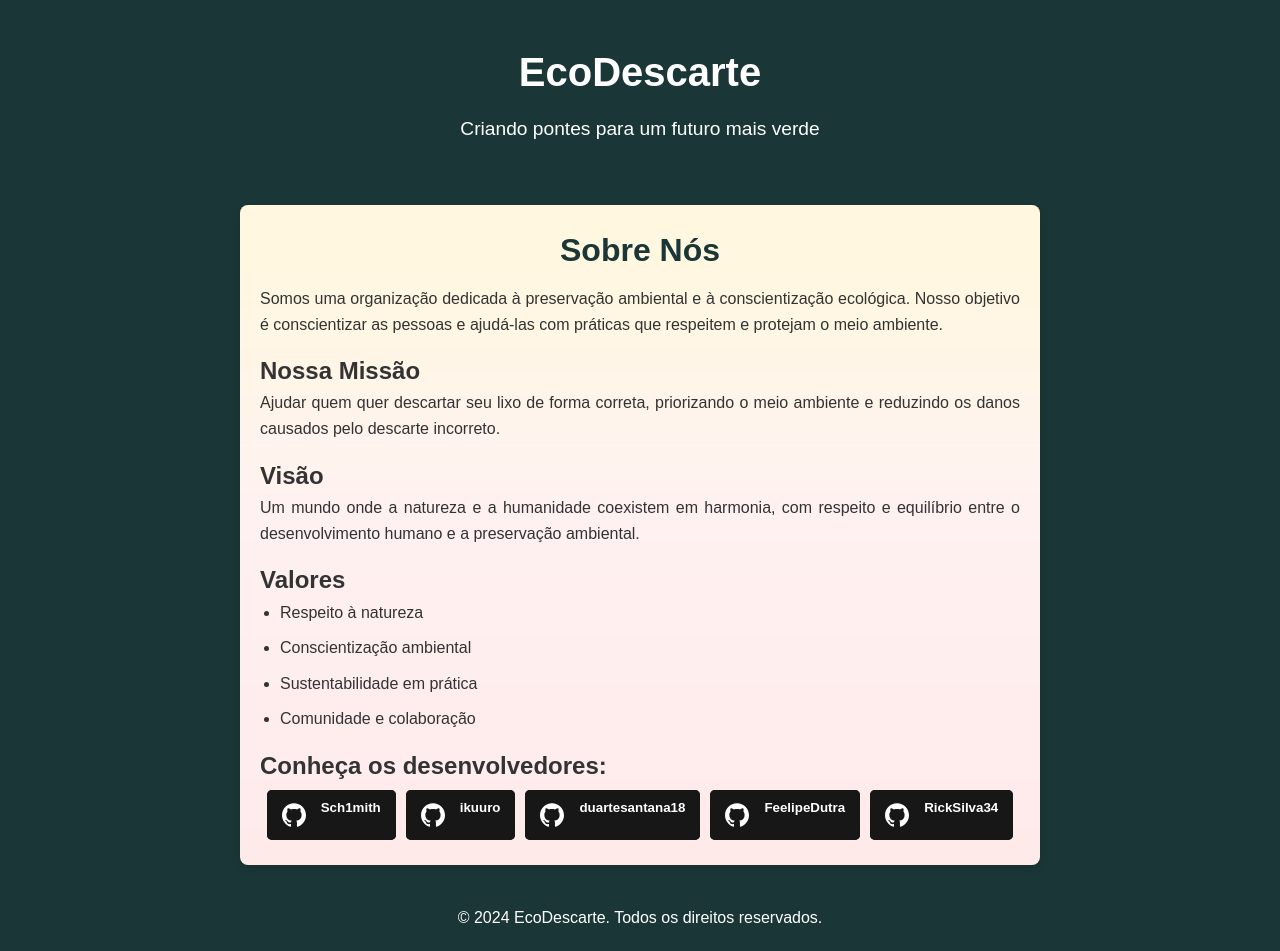
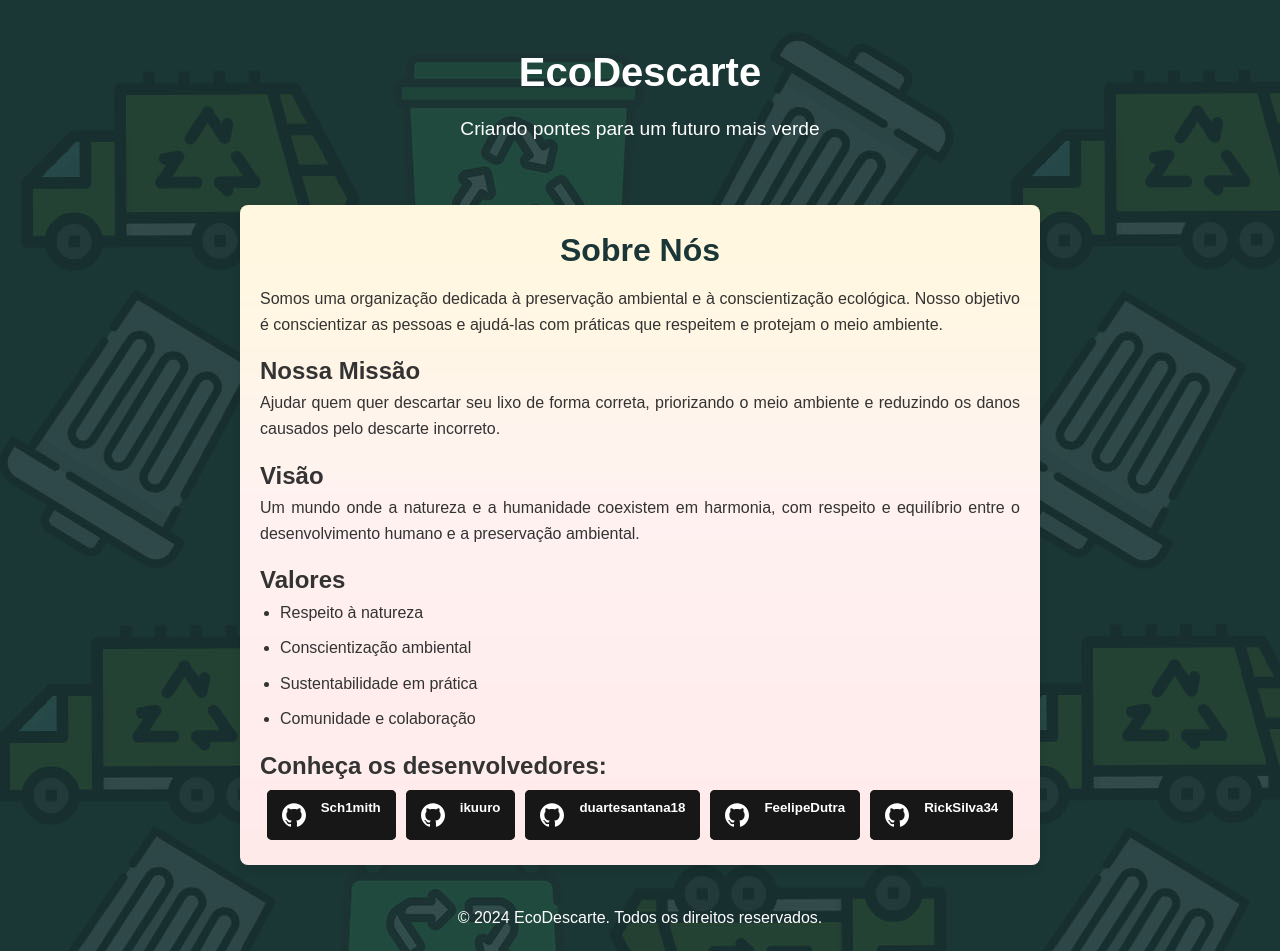
Before and after one commit to Sch1mith/Projeto_Feira, a PHP site: page /newhome/main/html/sobrenos.html in a window 1280 px wide. Run offline with PHP 8.4, Linux system fonts and the light colour scheme.

Commit message:
Add files via upload

```diff
--- a/newhome/main/style/sobrenos.css
+++ b/newhome/main/style/sobrenos.css
@@ -10,7 +10,7 @@ body {
   font-family: Arial, sans-serif;
   line-height: 1.6;
   color: #333;
-  background-color: #1A3636;
+  background-image: url(/newhome/src/backgroundnov.jpg);
 }
 
 /* Cabeçalho */
```
